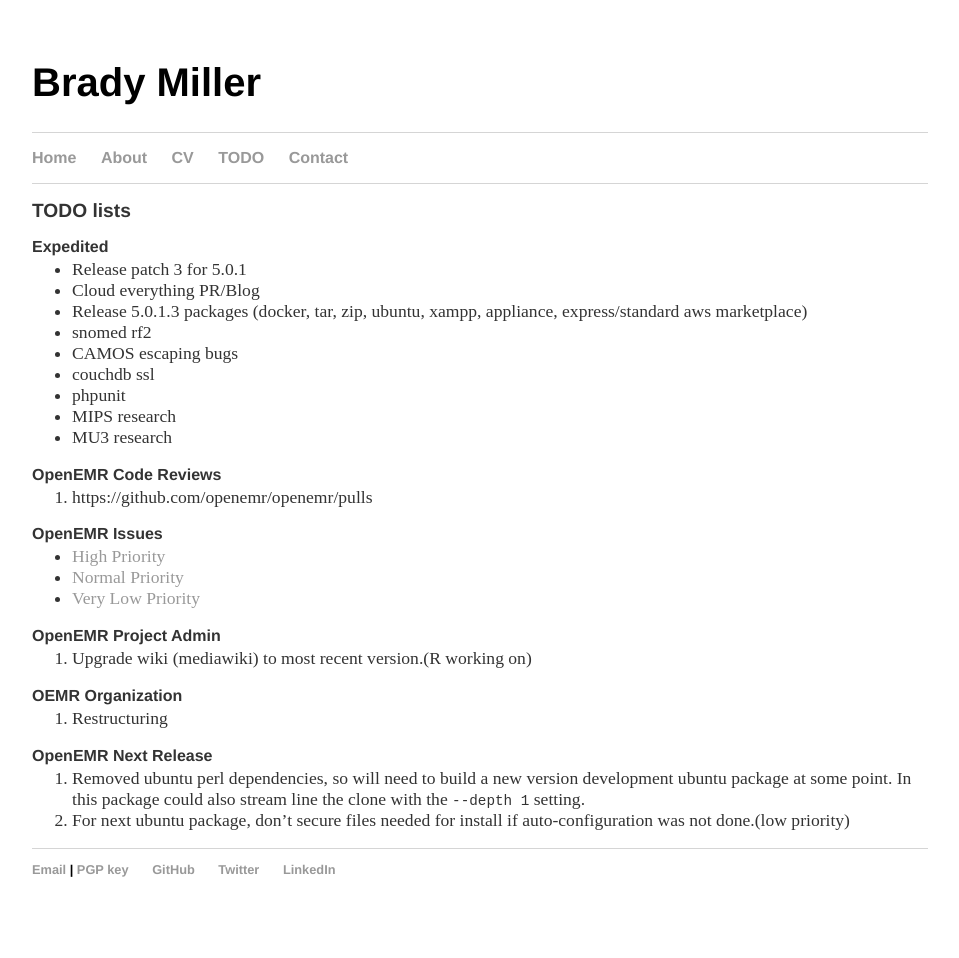
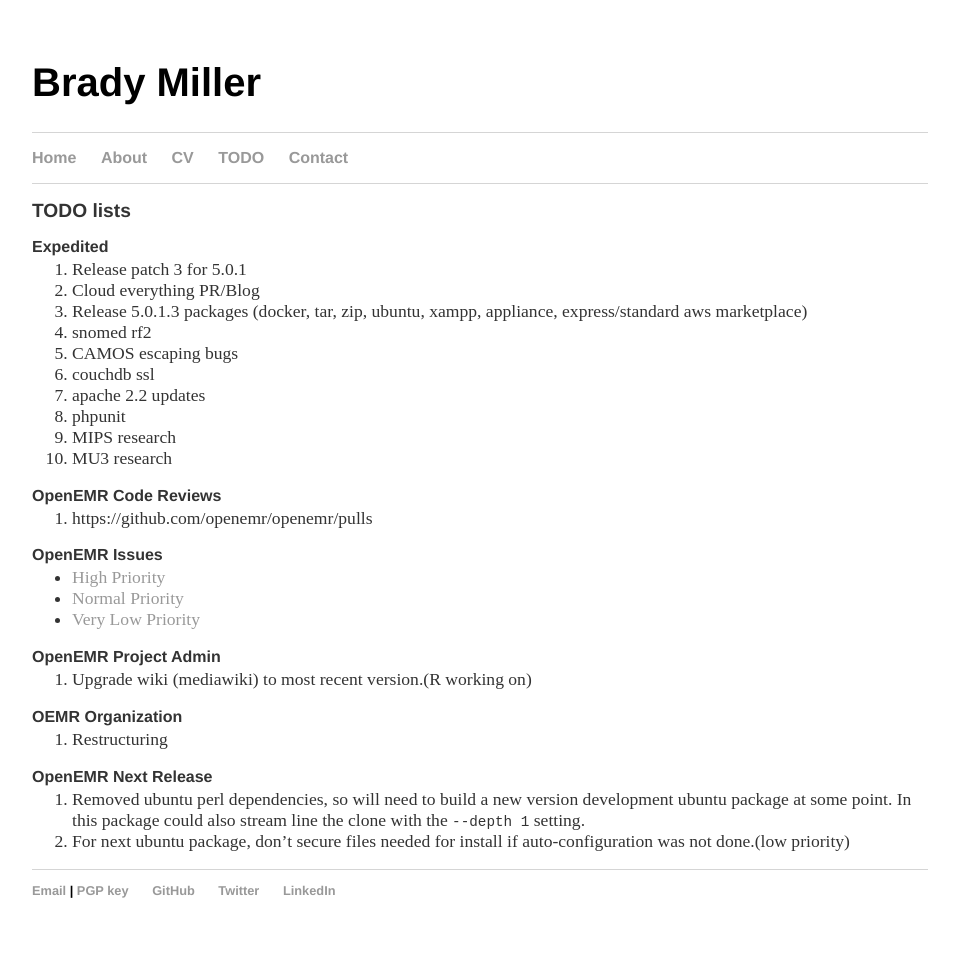
Before and after one commit to bradymiller/bradymiller.github.io, a Jekyll site: the page built from todo/index.md, in a window 1280 px wide. Shown: the whole page, without its empty margins (160-1119 px from the left). Built offline with Jekyll 4.4.1, drawn with Linux system fonts in a browser that asks for light colours; our own code applies the rules of GitHub Pages for plain Markdown files; before the commit the page ends 937 px from its top, so only the background shows below that.

Commit message:
Update index.md

```diff
--- a/todo/index.md
+++ b/todo/index.md
@@ -4,15 +4,16 @@
 ## TODO lists
 
 ### Expedited
-* Release patch 3 for 5.0.1
-* Cloud everything PR/Blog
-* Release 5.0.1.3 packages (docker, tar, zip, ubuntu, xampp, appliance, express/standard aws marketplace)
-* snomed rf2
-* CAMOS escaping bugs
-* couchdb ssl
-* phpunit
-* MIPS research
-* MU3 research
+1. Release patch 3 for 5.0.1
+1. Cloud everything PR/Blog
+1. Release 5.0.1.3 packages (docker, tar, zip, ubuntu, xampp, appliance, express/standard aws marketplace)
+1. snomed rf2
+1. CAMOS escaping bugs
+1. couchdb ssl
+1. apache 2.2 updates
+1. phpunit
+1. MIPS research
+1. MU3 research
 
 
 ### OpenEMR Code Reviews
```
